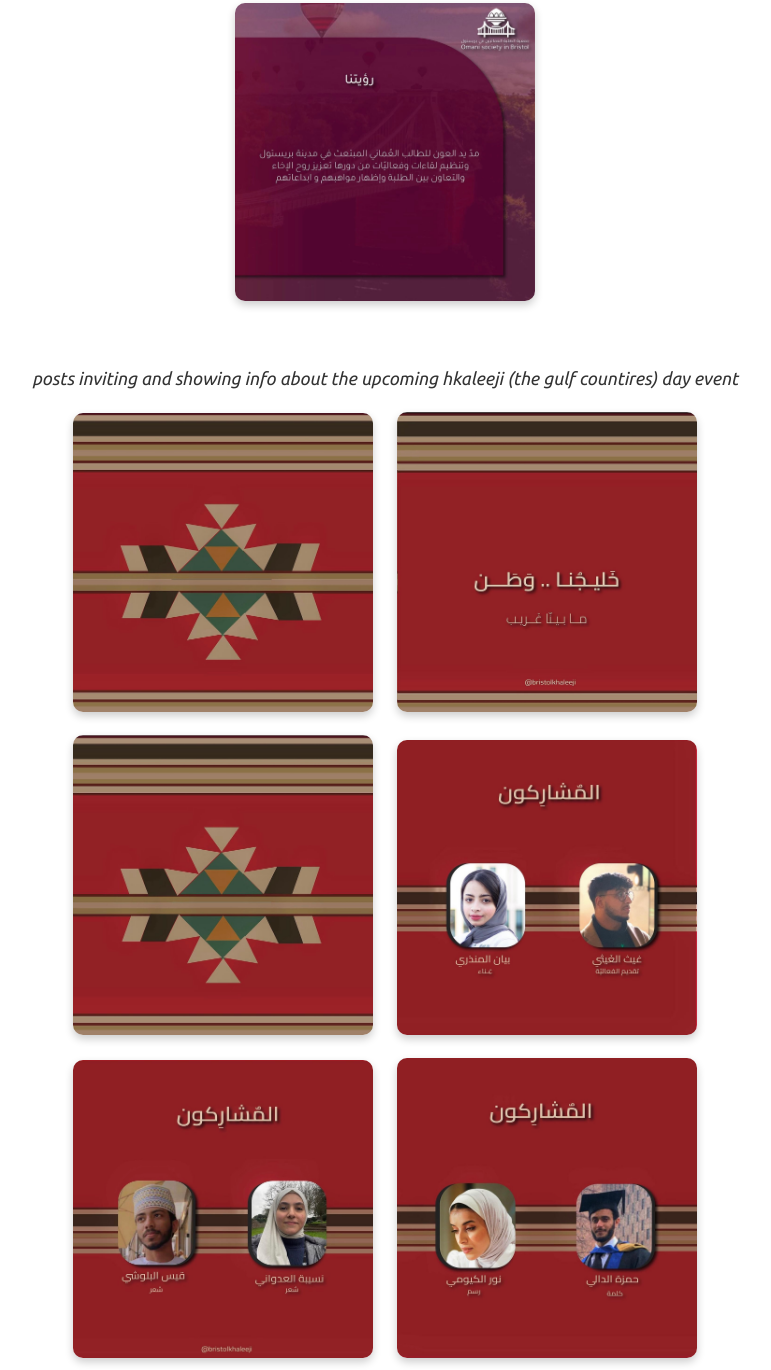
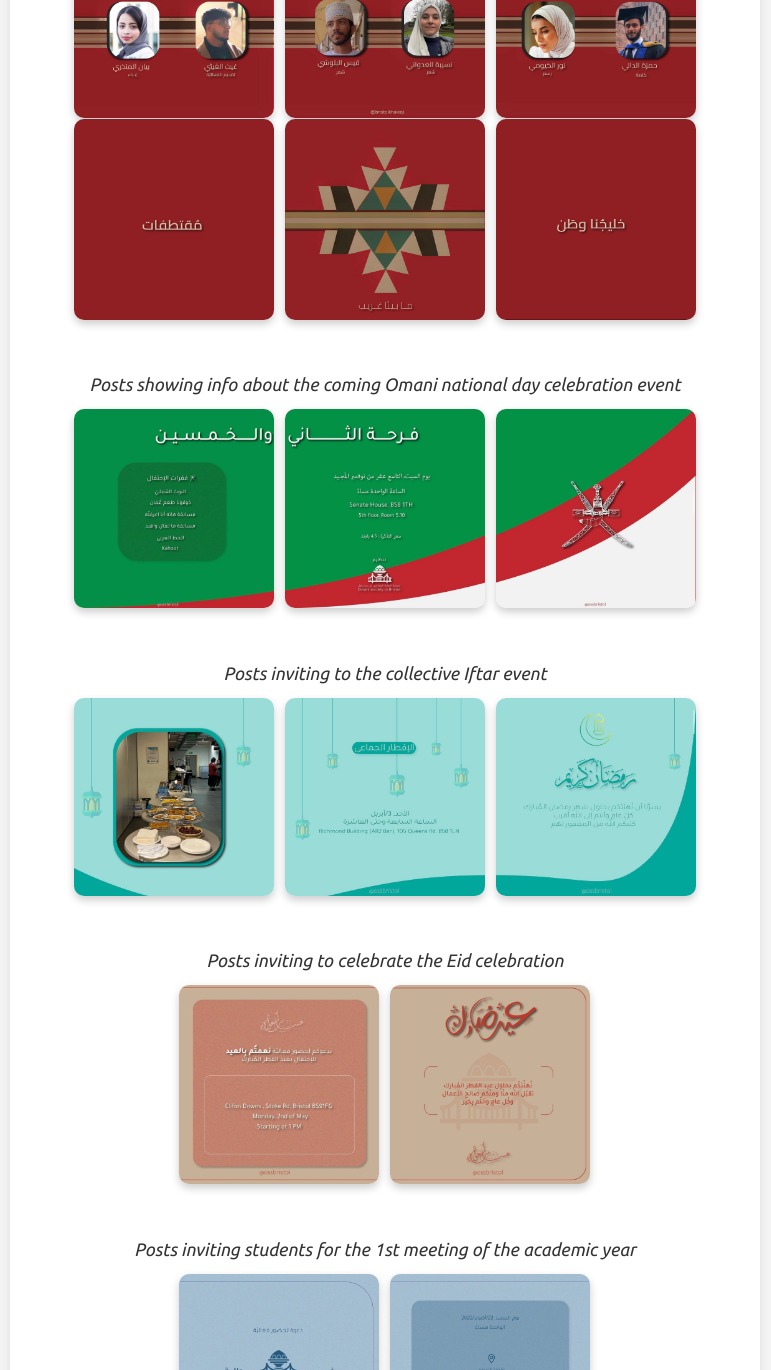
Before and after one commit to AL7OORII/horiya, a plain HTML site: page graphic.html in a window 1280 px wide. Shown: the part 1430-2800 px from the top of the page, without its empty margins (255-1026 px from the left). Drawn offline with Linux system fonts and the light colour scheme.

Commit message:
adjusting the social media posts appearance

```diff
--- a/graphic.css
+++ b/graphic.css
@@ -88,23 +88,30 @@ body {
     gap: 50px;
 }
 
-.image-container {
+.image-section {
     text-align: center;
 }
 
-.image-container p {
+.image-section p {
     font-size: 18px;
     color: #333; /* Dark text for captions */
     margin-bottom: 10px;
 }
 
+.image-container {
+    display: flex;
+    justify-content: center;
+    gap: 10px;
+    flex-wrap: wrap;
+}
+
 .image-container img {
-    width: 300px; /* Adjust the size as needed */
+    width: 200px; /* Adjust the size as needed */
     height: auto;
     border-radius: 10px; /* Rounded corners for images */
     box-shadow: 0 4px 8px rgba(0, 0, 0, 0.2); /* Add shadow to images */
     transition: transform 0.3s, box-shadow 0.3s;
-    margin: 10px; /* Add space between images */
+    margin: 0.5px; /* Add space between images */
 }
 
 .image-container img:hover {
--- a/graphic.html
+++ b/graphic.html
@@ -18,62 +18,83 @@
     <h3>Social Media Posts Design</h3>
     <p> Both in English and Arabic</p>
     <div class="gallery">
+        <div class="image-section">
+            <p>Posts inviting people to the two events happening (Fifa and Ice skating)</p>
             <div class="image-container">
-            <p>Posts inviting people to the two events happening (Fifa and Ice skating)</p>
                 <img src="skating.PNG" alt="Ice Skating Design">
                 <img src="fifa.PNG" alt="FIFA Design">
             </div>
+        </div>
+        <div class="image-section">
+            <p>Posts inviting for a trip to Cardiff along with the desired journey</p>
             <div class="image-container">
-            <p>posts invitation for a trip to cardiff along with the desired journey</p>
                 <img src="cardiff2.PNG" alt="Design 1">
                 <img src="cardiff1.PNG" alt="Design 2">
             </div>
+        </div>
+        <div class="image-section">
+            <p>Posts announcing the new coordinators for the student society in Bristol</p>
             <div class="image-container">
-            <p>posts announcing the new cooredinators for the student socitey in Bristol</p>
                 <img src="bristol3.PNG" alt="Design 3">
                 <img src="bristol2.PNG" alt="Design 4">
-            <img src="bristol1.PNG" alt="Design 4">
+                <img src="bristol1.PNG" alt="Design 5">
+            </div>
+        </div>
+        <div class="image-section">
+            <p>Posts inviting and showing info about the upcoming Khaleeji (the Gulf countries) day event</p>
+            <div class="image-container">
+                <img src="khaleej1.PNG" alt="Design 1">
+                <img src="khaleej2.PNG" alt="Design 2">
+                <img src="khaleej3.PNG" alt="Design 3">
             </div>
             <div class="image-container">
-            <p>posts inviting and showing info about the upcoming hkaleeji (the gulf countires) day event</p>
-            <img src="khaleej1.PNG" alt="Design 1">
-            <img src="khaleej2.PNG" alt="Design 2">
-            <img src="khaleej3.PNG" alt="Design 1">
-            <img src="khaleej4.PNG" alt="Design 2">
-            <img src="khaleej5.PNG" alt="Design 1">
-            <img src="khaleej6.PNG" alt="Design 2">
-            <img src="khaleej7.PNG" alt="Design 1">
-            <img src="khaleej8.PNG" alt="Design 2">
-            <img src="khaleej9.PNG" alt="Design 1">
-
+                <img src="khaleej4.PNG" alt="Design 4">
+                <img src="khaleej5.PNG" alt="Design 5">
+                <img src="khaleej6.PNG" alt="Design 6">
             </div>
             <div class="image-container">
-            <p>posts showing info about the coming Omani national day celebration event</p>
-            <img src="oman3.PNG" alt="Design 3">
-            <img src="oman2.PNG" alt="Design 4">
-            <img src="oman1.PNG" alt="Design 4">
+                <img src="khaleej7.PNG" alt="Design 7">
+                <img src="khaleej8.PNG" alt="Design 8">
+                <img src="khaleej9.PNG" alt="Design 9">
             </div>
+        </div>
+        <div class="image-section">
+            <p>Posts showing info about the coming Omani national day celebration event</p>
             <div class="image-container">
-            <p>posts invinting to the collective Iftar event</p>
+                <img src="oman3.PNG" alt="Design 1">
+                <img src="oman2.PNG" alt="Design 2">
+                <img src="oman1.PNG" alt="Design 3">
+            </div>
+        </div>
+        <div class="image-section">
+            <p>Posts inviting to the collective Iftar event</p>
+            <div class="image-container">
                 <img src="ramadan3.PNG" alt="Design 1">
                 <img src="ramadan2.PNG" alt="Design 2">
-            <img src="ramadan1.PNG" alt="Design 2">
+                <img src="ramadan1.PNG" alt="Design 3">
             </div>
+        </div>
+        <div class="image-section">
+            <p>Posts inviting to celebrate the Eid celebration</p>
             <div class="image-container">
-            <p>posts inviting to celebrate the Eid celebration</p>
-            <img src="eid2.PNG" alt="Design 3">
-            <img src="eid1.PNG" alt="Design 4">
+                <img src="eid2.PNG" alt="Design 1">
+                <img src="eid1.PNG" alt="Design 2">
             </div>
+        </div>
+        <div class="image-section">
+            <p>Posts inviting students for the 1st meeting of the academic year</p>
             <div class="image-container">
-            <p>posts inviting students for the 1st meeting of the academic year</p>
                 <img src="fwala2.PNG" alt="Design 1">
                 <img src="fwala1.PNG" alt="Design 2">
             </div>
+        </div>
+        <div class="image-section">
+            <p>Posts inviting students to the games event that will be held</p>
             <div class="image-container">
-            <p>posts inviting students to the games event that will be held</p>
-            <img src="game3.PNG" alt="Design 3">
-            <img src="game2.PNG" alt="Design 4">
-            <img src="game1.PNG" alt="Design 4">
+                <img src="game3.PNG" alt="Design 1">
+                <img src="game2.PNG" alt="Design 2">
+                <img src="game1.PNG" alt="Design 3">
+            </div>
         </div>
     </div>
 </div>
```
Lines whose indentation alone changed are shown as unchanged.
